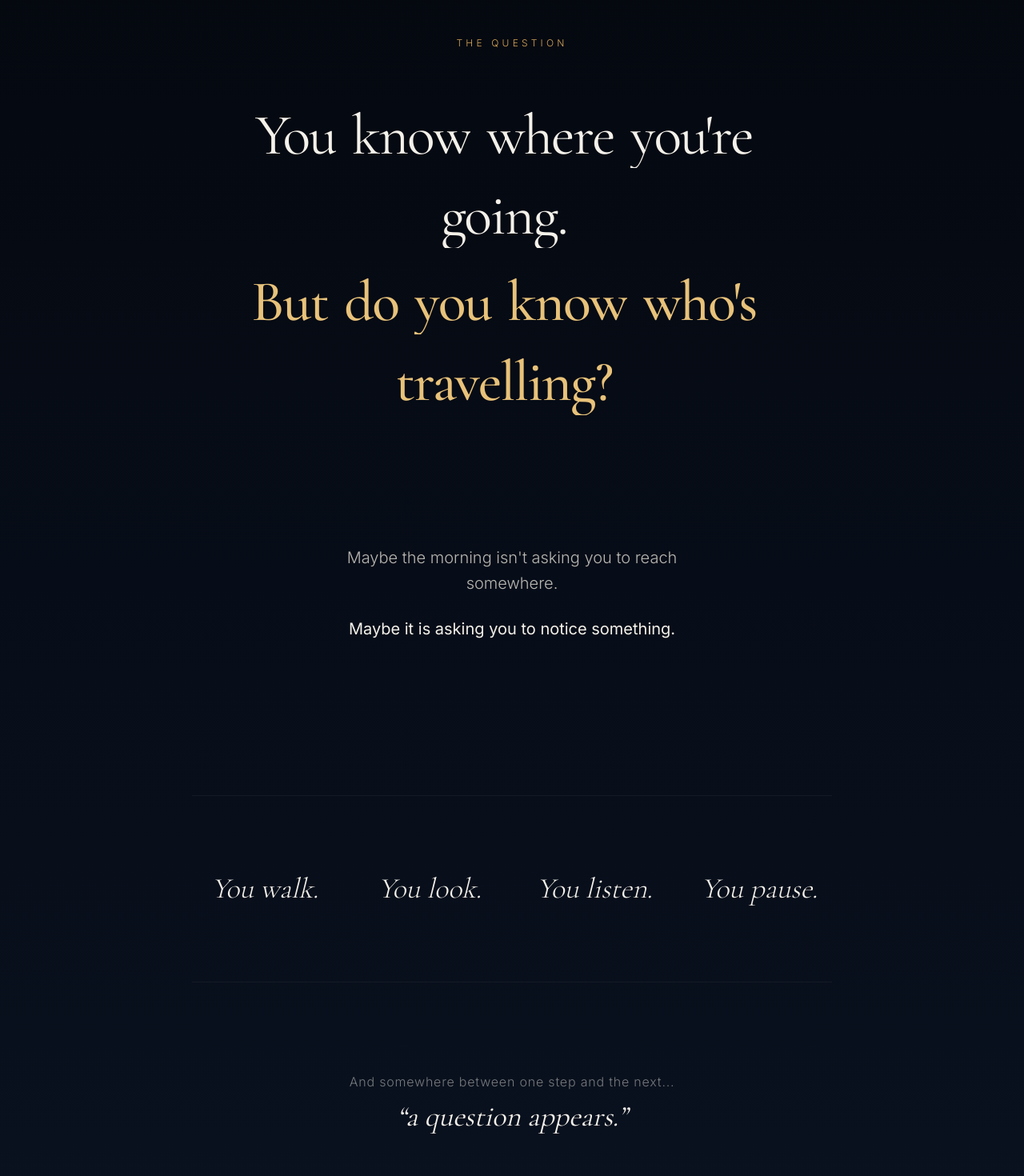
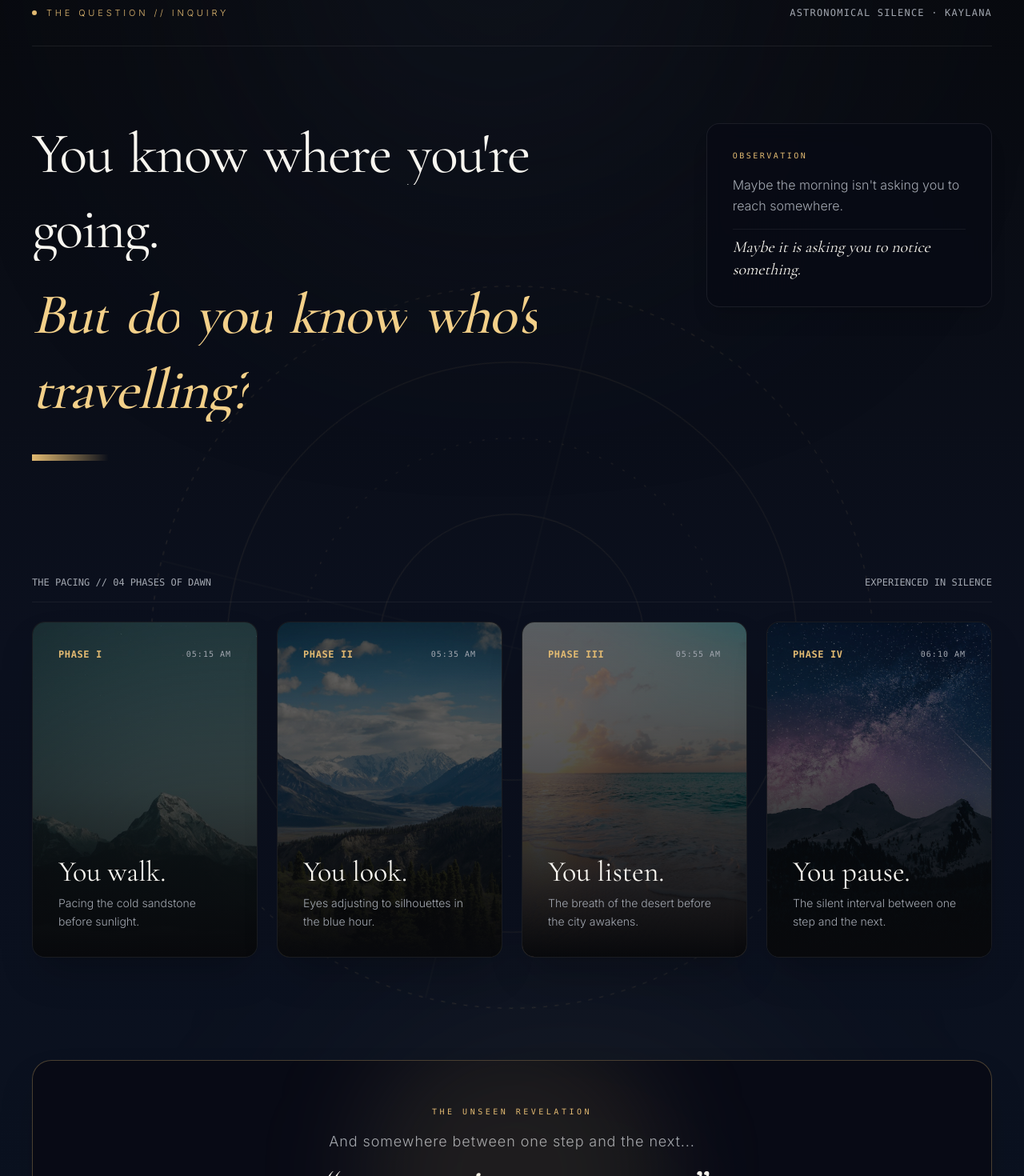
Before and after one commit to Vikash55Kumar/traveller, a Next.js app in the folder traveller-frontend/: page / in a window 1280 px wide. Shown: the part 1000-2470 px from the top of the page at 80% size. Built offline with nearby package versions, Linux system fonts and the light colour scheme.

Commit message:
feat: elevate Question section with astrolabe background, photographic milestone cards, and revelation sanctum

```diff
--- a/traveller-frontend/src/components/philosophy/QuestionSection.tsx
+++ b/traveller-frontend/src/components/philosophy/QuestionSection.tsx
@@ -1,32 +1,92 @@
 "use client";
 
-import React from "react";
+import React, { useState } from "react";
+import Image from "next/image";
 import { motion } from "framer-motion";
 import { experience } from "@/content/experience";
 import WordReveal from "@/components/ui/WordReveal";
 
 export default function QuestionSection() {
   const { question } = experience;
+  const [hoveredStep, setHoveredStep] = useState<number | null>(null);
+
+  const steps = [
+    {
+      num: "I",
+      title: "You walk.",
+      desc: "Pacing the cold sandstone before sunlight.",
+      image: "/images/walk-trail.jpg",
+      time: "05:15 AM",
+    },
+    {
+      num: "II",
+      title: "You look.",
+      desc: "Eyes adjusting to silhouettes in the blue hour.",
+      image: "/images/morning-mist.jpg",
+      time: "05:35 AM",
+    },
+    {
+      num: "III",
+      title: "You listen.",
+      desc: "The breath of the desert before the city awakens.",
+      image: "/images/observe-light.jpg",
+      time: "05:55 AM",
+    },
+    {
+      num: "IV",
+      title: "You pause.",
+      desc: "The silent interval between one step and the next.",
+      image: "/images/horizon-sunrise.jpg",
+      time: "06:10 AM",
+    },
+  ];
 
   return (
-    <section className="relative w-full bg-gradient-to-b from-[#04070D] via-[#070D18] to-[#0A1220] py-36 sm:py-52 md:py-60 px-6 sm:px-10 overflow-hidden">
-      <div className="max-w-[800px] mx-auto text-center relative z-10">
-        {/* Subtle Section Label */}
-        <motion.div
-          initial={{ opacity: 0 }}
-          whileInView={{ opacity: 1 }}
-          viewport={{ once: true }}
-          transition={{ duration: 1 }}
-          className="mb-12 sm:mb-16"
+    <section className="relative w-full bg-gradient-to-b from-[#08090C] via-[#0B101E] to-[#0A1220] py-36 sm:py-52 px-6 sm:px-10 overflow-hidden">
+      {/* Background Celestial Astrolabe Dial */}
+      <div
+        aria-hidden="true"
+        className="pointer-events-none absolute top-1/2 left-1/2 -translate-x-1/2 -translate-y-1/2 w-[700px] sm:w-[950px] h-[700px] sm:h-[950px] opacity-15"
       >
-          <span className="tracking-[0.35em] text-[11px] sm:text-xs text-[#D7A85B] uppercase font-light">
-            {question.label}
+        <svg viewBox="0 0 800 800" className="w-full h-full animate-[spin_180s_linear_infinite]" fill="none">
+          <circle cx="400" cy="400" r="380" stroke="#E2BA72" strokeWidth="0.8" strokeDasharray="4 8" />
+          <circle cx="400" cy="400" r="300" stroke="#E2BA72" strokeWidth="0.5" />
+          <circle cx="400" cy="400" r="220" stroke="#E2BA72" strokeWidth="0.8" strokeDasharray="2 12" />
+          <circle cx="400" cy="400" r="140" stroke="#E2BA72" strokeWidth="0.5" />
+          <line x1="400" y1="20" x2="400" y2="780" stroke="#E2BA72" strokeWidth="0.5" strokeOpacity="0.4" />
+          <line x1="20" y1="400" x2="780" y2="400" stroke="#E2BA72" strokeWidth="0.5" strokeOpacity="0.4" />
+        </svg>
+      </div>
+
+      {/* Atmospheric Radial Ambient Glows */}
+      <div
+        aria-hidden="true"
+        className="pointer-events-none absolute -top-40 left-1/4 w-[600px] h-[600px] bg-[#1A2234]/40 rounded-full blur-[160px]"
+      />
+      <div
+        aria-hidden="true"
+        className="pointer-events-none absolute bottom-0 right-1/4 w-[500px] h-[500px] bg-[#E2BA72]/10 rounded-full blur-[140px]"
+      />
+
+      <div className="max-w-[1240px] mx-auto relative z-10">
+        {/* Editorial Section Header */}
+        <div className="flex flex-col sm:flex-row sm:items-center justify-between gap-4 pb-8 border-b border-white/[0.08] mb-16 sm:mb-24">
+          <div className="flex items-center gap-3">
+            <span className="w-1.5 h-1.5 rounded-full bg-[#E2BA72]" />
+            <span className="text-[11px] tracking-[0.35em] text-[#E2BA72] uppercase font-light">
+              {question.label} {"//"} INQUIRY
             </span>
-        </motion.div>
+          </div>
+          <span className="text-xs font-mono text-[#A2A7B0] tracking-widest uppercase">
+            ASTRONOMICAL SILENCE · KAYLANA
+          </span>
+        </div>
 
-        {/* Primary Philosophical Inquiry */}
-        <div className="space-y-6 mb-24 sm:mb-36">
-          <h2 className="font-serif text-3xl sm:text-5xl md:text-6xl lg:text-7xl font-normal text-[#F4F1EA] leading-[1.14] tracking-tight">
+        {/* Dramatic Question Typography & Reflection Layout */}
+        <div className="grid grid-cols-1 lg:grid-cols-12 gap-12 lg:gap-16 items-start mb-24 sm:mb-36">
+          {/* Left Column: The Central Question */}
+          <div className="lg:col-span-8 space-y-6">
+            <h2 className="font-serif text-3xl sm:text-5xl md:text-6xl lg:text-7xl font-normal text-[#F8F6F0] leading-[1.08] tracking-tight">
               <WordReveal
                 text={question.mainQuestionLine1}
                 stagger={0.06}
@@ -38,56 +98,114 @@ export default function QuestionSection() {
                 delay={0.35}
                 stagger={0.07}
                 as="span"
-              className="block text-[#E8C27A] mt-2 font-medium"
+                className="block text-[#F3D089] mt-3 font-medium italic"
               />
             </h2>
+            <div className="w-24 h-[1px] bg-gradient-to-r from-[#E2BA72] to-transparent pt-2" />
           </div>
 
-        {/* The Reflection (Pause) */}
+          {/* Right Column: The Reflection Card */}
           <motion.div
-          initial={{ opacity: 0, y: 18 }}
+            initial={{ opacity: 0, y: 20 }}
             whileInView={{ opacity: 1, y: 0 }}
             viewport={{ once: true, margin: "-10% 0px" }}
-          transition={{ duration: 1.1, ease: "easeOut" }}
-          className="max-w-[520px] mx-auto space-y-6 text-base sm:text-lg md:text-xl text-[#B8B7B2] font-light leading-relaxed mb-32 sm:mb-48"
+            transition={{ duration: 1 }}
+            className="lg:col-span-4 p-8 rounded-2xl bg-[#080B14]/80 border border-white/[0.08] backdrop-blur-md space-y-4 shadow-xl"
           >
-          <p>{question.reflection1}</p>
-          <p className="text-[#F4F1EA] font-normal">{question.reflection2}</p>
+            <span className="text-[10px] tracking-[0.25em] text-[#E2BA72] uppercase font-mono block">
+              OBSERVATION
+            </span>
+            <p className="text-sm sm:text-base text-[#A2A7B0] font-light leading-relaxed">
+              {question.reflection1}
+            </p>
+            <p className="font-serif text-lg sm:text-xl text-[#F8F6F0] font-normal italic pt-2 border-t border-white/[0.06]">
+              {question.reflection2}
+            </p>
           </motion.div>
+        </div>
 
-        {/* Scroll Pacing: You walk. You look. You listen. You pause. */}
-        <div className="py-16 sm:py-24 border-y border-white/[0.05] my-20">
-          <div className="grid grid-cols-2 md:grid-cols-4 gap-10 md:gap-6">
-            {question.paces.map((step, index) => (
+        {/* The 4 Milestones: Interactive Photographic Cards */}
+        <div className="space-y-6 my-20">
+          <div className="flex items-center justify-between text-xs font-mono text-[#A2A7B0] pb-4 border-b border-white/[0.06]">
+            <span>THE PACING {"//"} 04 PHASES OF DAWN</span>
+            <span>EXPERIENCED IN SILENCE</span>
+          </div>
+
+          <div className="grid grid-cols-1 sm:grid-cols-2 lg:grid-cols-4 gap-6">
+            {steps.map((step, idx) => (
               <motion.div
-                key={step}
-                initial={{ opacity: 0, y: 16 }}
+                key={step.num}
+                initial={{ opacity: 0, y: 24 }}
                 whileInView={{ opacity: 1, y: 0 }}
                 viewport={{ once: true, margin: "-5% 0px" }}
-                transition={{ duration: 0.8, delay: index * 0.18, ease: "easeOut" }}
-                className="flex flex-col items-center justify-center text-center"
+                transition={{ duration: 0.8, delay: idx * 0.14 }}
+                onMouseEnter={() => setHoveredStep(idx)}
+                onMouseLeave={() => setHoveredStep(null)}
+                className={`group relative h-[360px] sm:h-[420px] rounded-2xl overflow-hidden border border-white/[0.08] hover:border-[#E2BA72]/60 bg-[#07090E] transition-all duration-500 flex flex-col justify-between p-6 sm:p-8 cursor-default shadow-2xl ${
+                  hoveredStep !== null && hoveredStep !== idx ? "opacity-50 scale-[0.98]" : "opacity-100 scale-100"
+                }`}
               >
-                <span className="font-serif text-2xl sm:text-3xl md:text-4xl text-[#F4F1EA] font-light italic">
-                  {step}
+                {/* Background Image with Dark Vignette */}
+                <div className="absolute inset-0 z-0">
+                  <Image
+                    src={step.image}
+                    alt={step.title}
+                    fill
+                    sizes="(max-width: 640px) 100vw, (max-width: 1024px) 50vw, 25vw"
+                    className="object-cover object-center brightness-50 group-hover:brightness-75 group-hover:scale-105 transition-all duration-700"
+                  />
+                  <div className="absolute inset-0 bg-gradient-to-t from-[#08090C] via-[#08090C]/40 to-transparent" />
+                </div>
+
+                {/* Top Step Metadata */}
+                <div className="relative z-10 flex items-center justify-between">
+                  <span className="font-mono text-xs text-[#E2BA72] font-semibold tracking-wider">
+                    PHASE {step.num}
                   </span>
+                  <span className="font-mono text-[10px] text-[#A2A7B0] tracking-widest">
+                    {step.time}
+                  </span>
+                </div>
+
+                {/* Bottom Step Content */}
+                <div className="relative z-10 space-y-2">
+                  <h3 className="font-serif text-3xl sm:text-4xl text-[#F8F6F0] font-normal group-hover:text-[#F3D089] transition-colors">
+                    {step.title}
+                  </h3>
+                  <p className="text-xs sm:text-sm text-[#A2A7B0] font-light leading-relaxed">
+                    {step.desc}
+                  </p>
+                </div>
               </motion.div>
             ))}
           </div>
         </div>
 
-        {/* The Emerging Question */}
+        {/* The Revelation Sanctum */}
         <motion.div
-          initial={{ opacity: 0, y: 20 }}
+          initial={{ opacity: 0, y: 24 }}
           whileInView={{ opacity: 1, y: 0 }}
           viewport={{ once: true, margin: "-10% 0px" }}
           transition={{ duration: 1.1, delay: 0.2 }}
-          className="max-w-[500px] mx-auto mt-20 sm:mt-28 space-y-3"
+          className="mt-24 sm:mt-32 p-10 sm:p-14 rounded-3xl bg-[#080B14]/90 border border-[#E2BA72]/30 shadow-2xl relative overflow-hidden text-center"
         >
-          <p className="text-sm sm:text-base text-[#777A7D] tracking-wider font-light">
+          {/* Subtle gold center glow */}
+          <div className="absolute top-1/2 left-1/2 -translate-x-1/2 -translate-y-1/2 w-96 h-96 bg-[#E2BA72]/10 rounded-full blur-3xl pointer-events-none" />
+
+          <span className="text-[10px] tracking-[0.35em] text-[#E2BA72] uppercase font-mono block mb-4">
+            THE UNSEEN REVELATION
+          </span>
+
+          <p className="text-base sm:text-lg text-[#A2A7B0] tracking-wider font-light mb-3">
             {question.revelation.lead}
           </p>
-          <p className="font-serif text-2xl sm:text-3xl md:text-4xl text-[#F4F1EA] font-normal italic">
+
+          <p className="font-serif text-3xl sm:text-5xl md:text-6xl text-[#F8F6F0] font-normal italic">
             &ldquo;{question.revelation.reveal}&rdquo;
+          </p>
+
+          <p className="text-xs text-[#606775] font-light mt-6 tracking-wide">
+            Leave the answer behind. Only the question walks with you.
           </p>
         </motion.div>
       </div>
```
Lines whose indentation alone changed are shown as unchanged.
